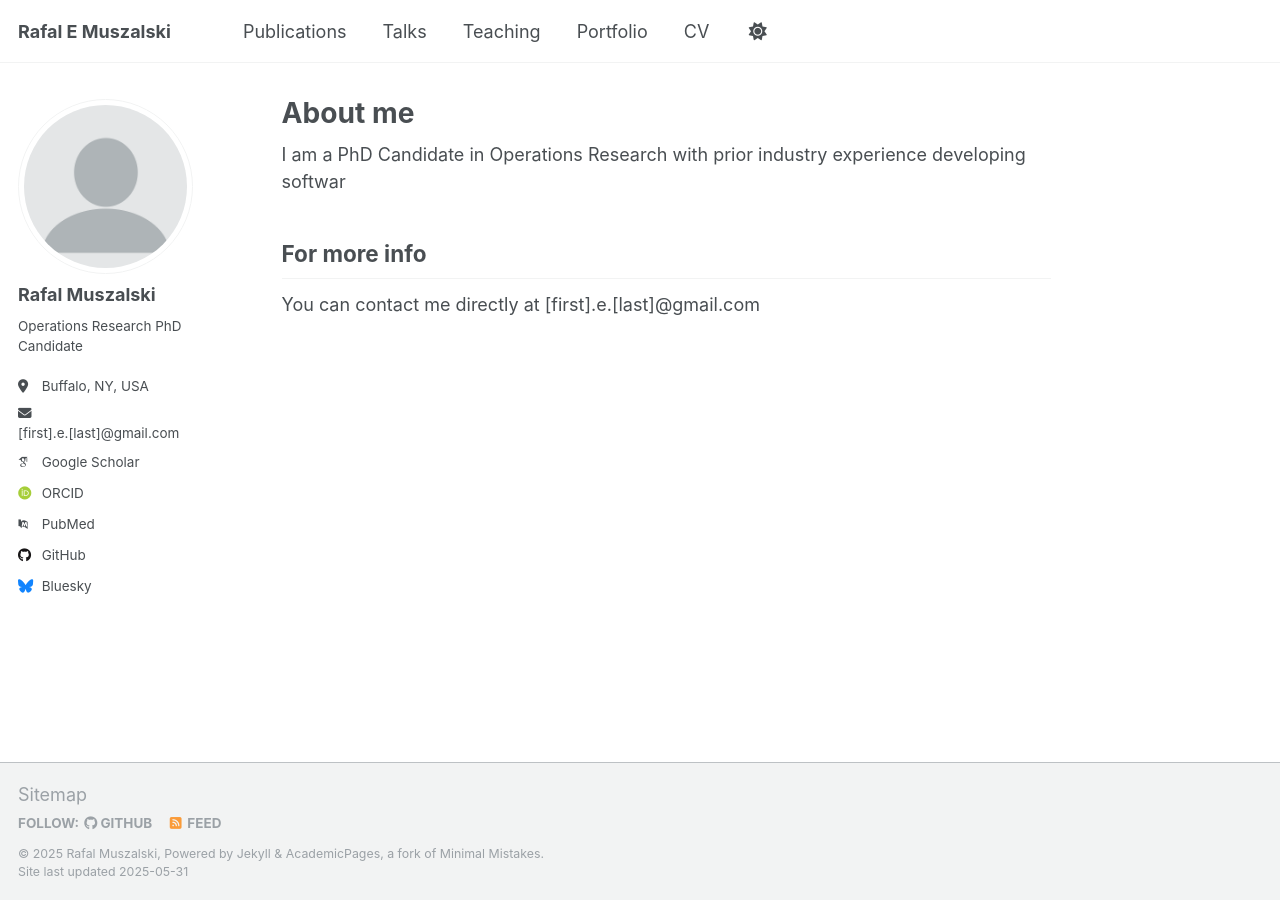
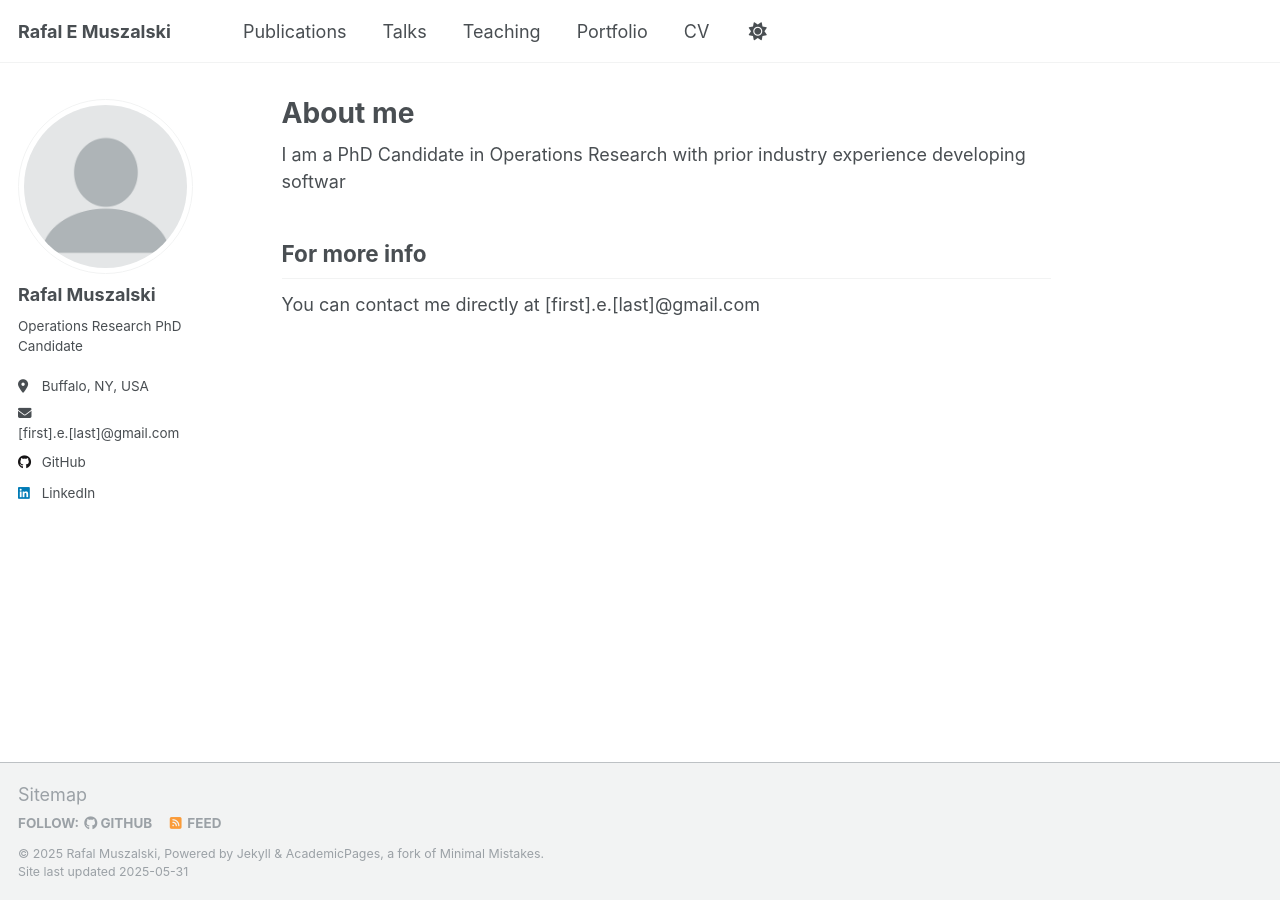
Before and after one commit to rafalmuszalski/rafalmuszalski.github.io, a Jekyll site: the page built from _pages/about.md, in a window 1280 px wide. Built offline with Jekyll 4.4.1, drawn with Linux system fonts in a browser that asks for light colours; some web fonts are replaced.

Commit message:
Update _config.yml

```diff
--- a/_config.yml
+++ b/_config.yml
@@ -34,11 +34,11 @@ author:
   # Academic websites
   academia         : # URL
   arxiv            : # URL - Update with the correct link to your profile
-  googlescholar    : "https://scholar.google.com/citations?user=PS_CX0AAAAAJ"
+  googlescholar    : #"https://scholar.google.com/citations?user=PS_CX0AAAAAJ"
   impactstory      : # URL
-  orcid            : "http://orcid.org/yourorcidurl"
+  orcid            : #"http://orcid.org/yourorcidurl"
   semantic         : # URL
-  pubmed           : "https://www.ncbi.nlm.nih.gov/pubmed/?term=john+snow"
+  pubmed           : #"https://www.ncbi.nlm.nih.gov/pubmed/?term=john+snow"
   researchgate     : # URL
   scopus           : # URL
 
@@ -46,12 +46,12 @@ author:
   bitbucket        : # Username - Update with your username on the site
   codepen          : # Username
   dribbble         : # Username
-  github           : "academicpages"
+  github           : "rafalmuszalski"
   kaggle           : # Username
   stackoverflow    : # User number or user number and name (i.e., use "1" or "1/jeff-atwood")
 
   # Social media
-  bluesky          : "bsky.app" # Replace this with you Bluesky username
+  bluesky          : #"bsky.app" # Replace this with you Bluesky username
   facebook         : # Username
   flickr           : # Username
   foursquare       : # Username
@@ -60,7 +60,7 @@ author:
   keybase          : # Username
   instagram        : # Username
   lastfm           : # Username
-  linkedin         : # Username
+  linkedin         : "rafalmuszalski"
   mastodon         : # URL
   medium           : # URL
   pinterest        : # Username
```
